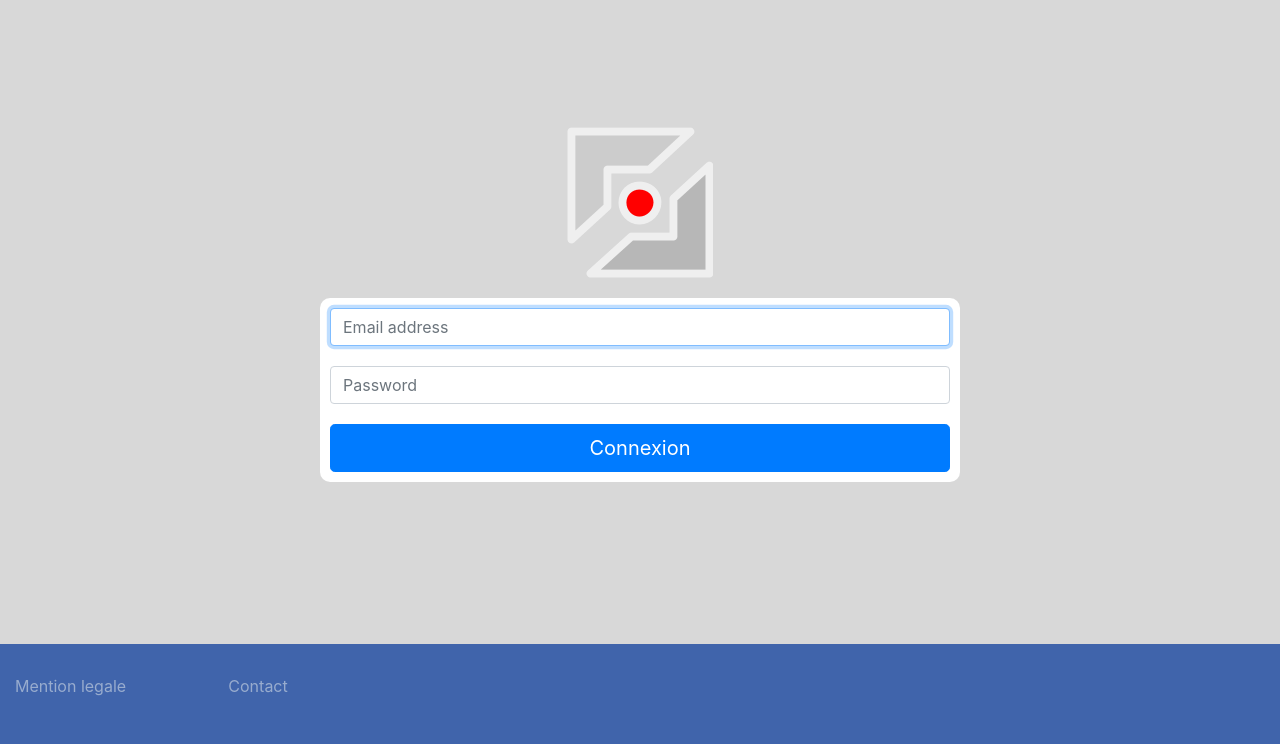
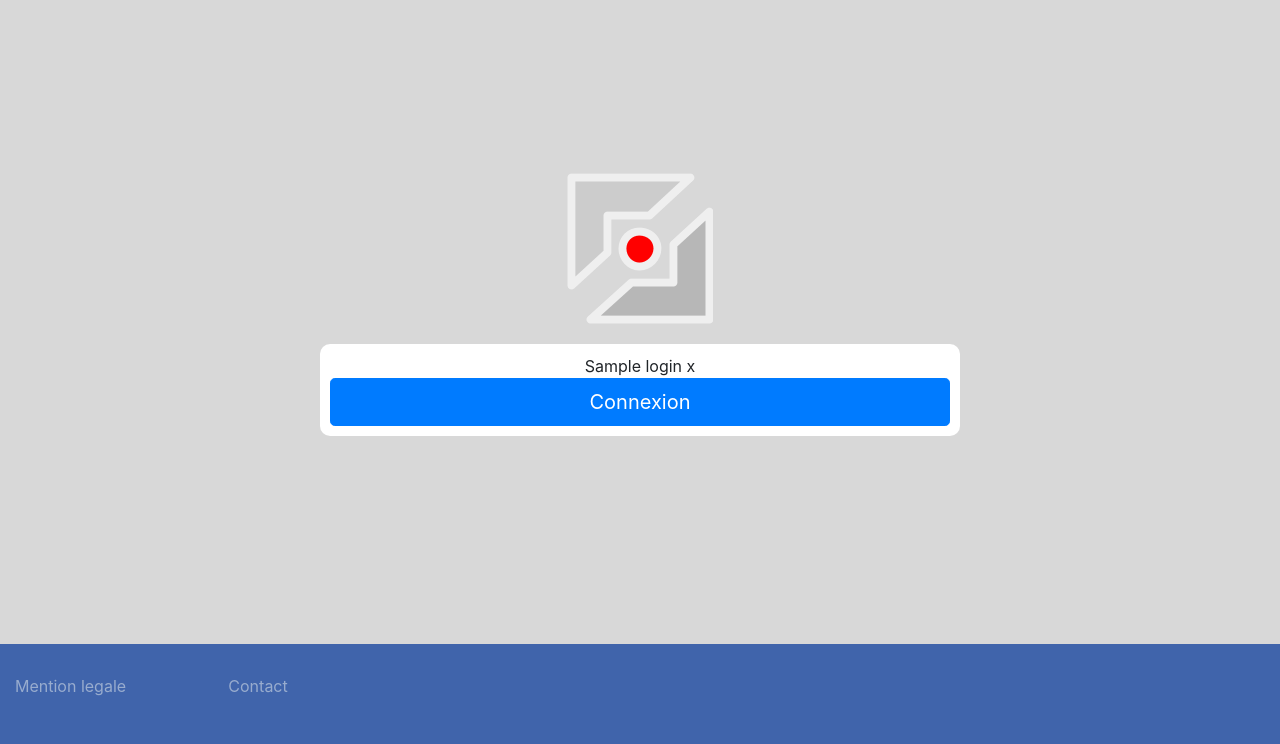
Before and after one commit to ledoux38/P13-Pydomus, a Django app: template domus/templates/domus/login.html in a window 1280 px wide. Shown: the part 56-800 px from the top of the page. Run offline with Django 3.2, Linux system fonts and the light colour scheme; the template is opened without the code that fills it: most values are stand-ins (such as "Sample title", 1, 10 or a date in 2020); some libraries are stand-ins or nearby versions.

Commit message:
embedding a Django form

```diff
--- a/domus/static/domus/css/creative.css
+++ b/domus/static/domus/css/creative.css
@@ -140,7 +140,7 @@ html, body
 
 .input-group
 {
-  margin-left: 10px;
+  margin-left: 10
 }
 
 
--- a/domus/templates/domus/login.html
+++ b/domus/templates/domus/login.html
@@ -15,8 +15,8 @@
       <div class="row">
         <span>
           <form class="form-group">
-            <input type="email" id="inputEmail" class="form-control" placeholder="Email address" required autofocus>
-            <input type="password" id="inputPassword" class="form-control" placeholder="Password" required>
+            {{ login.name }}
+            {{ login.password }}
             <button class="btn btn-lg btn-primary btn-block" type="submit">Connexion</button>
           </form>
         </span>
```
